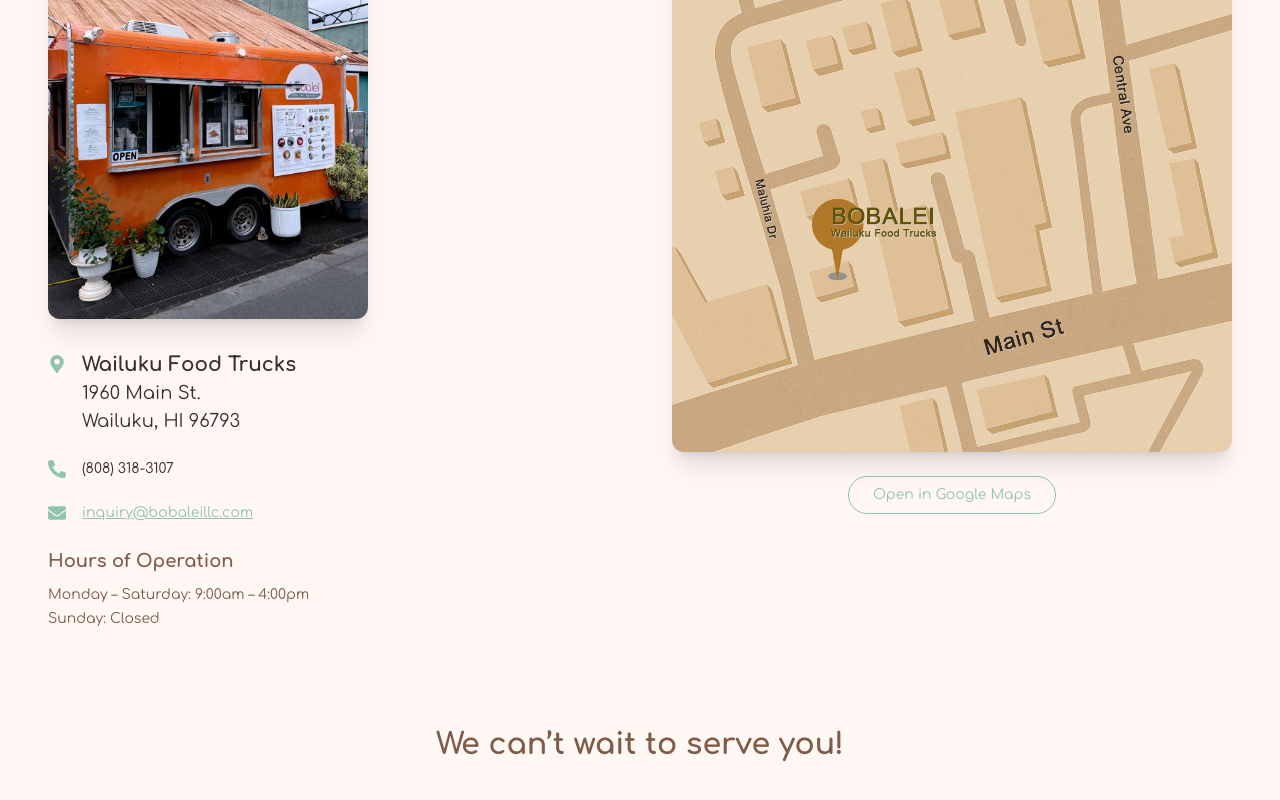
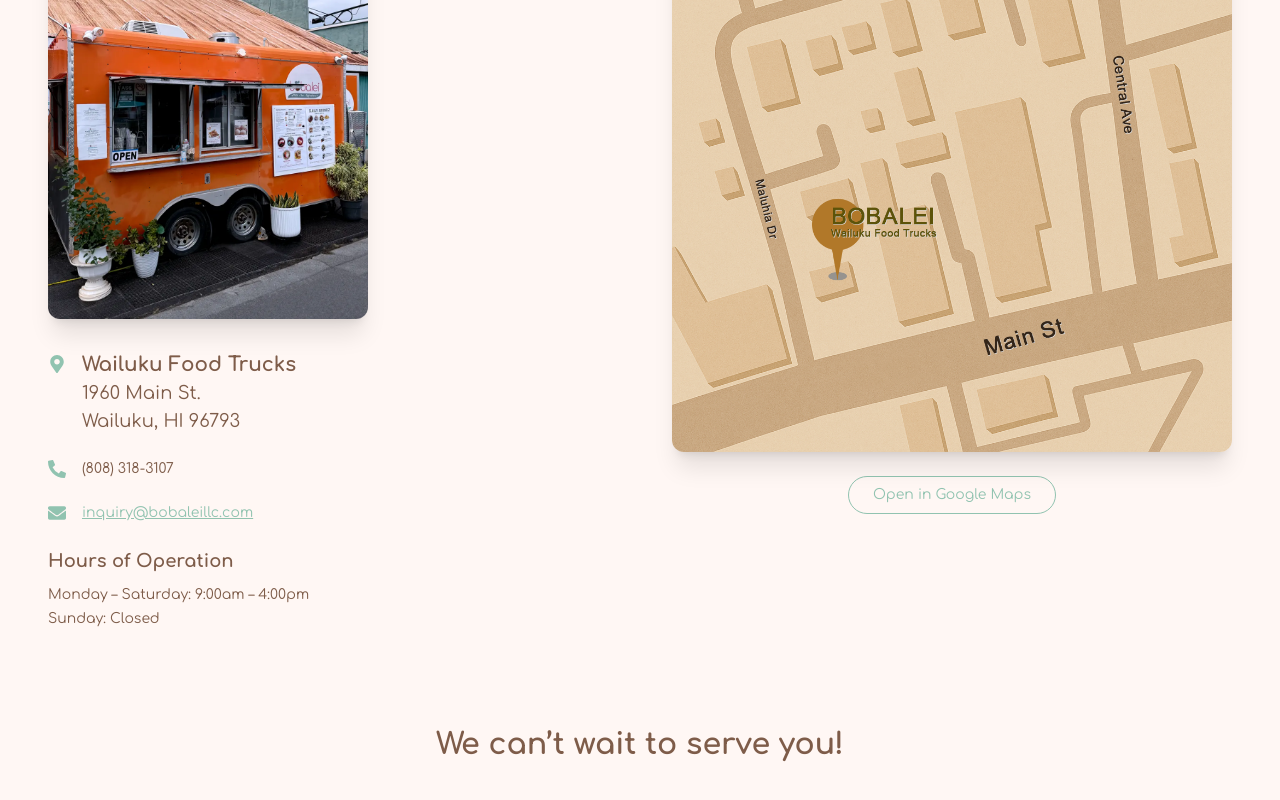
Before and after one commit to ahhyanb/bobalei, a React (Vite) app: page /location in a window 1280 px wide. Shown: the part 424-1224 px from the top of the page. Built offline with nearby package versions, Linux system fonts and the light colour scheme.

Commit message:
changed the text color

```diff
--- a/src/components/pages/Location.jsx
+++ b/src/components/pages/Location.jsx
@@ -25,12 +25,12 @@
           </div>
 
           {/* Location Info */}
-          <div className="space-y-6">
+          <div className="space-y-6 text-[#7E5C49]">
             <div className="flex items-start gap-4">
               <FaMapMarkerAlt className="mt-1 text-[#91C3B0]" />
               <div>
-                <h3 className="text-xl font-semibold">Wailuku Food Trucks</h3>
-                <p>
+                <h3 className="text-[#7E5C49] text-xl font-semibold">Wailuku Food Trucks</h3>
+                <p className="text-[#7E5C49]">
                   1960 Main St.<br />
                   Wailuku, HI 96793
                 </p>
```
